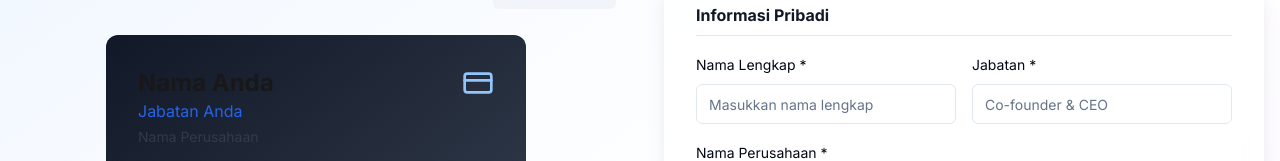
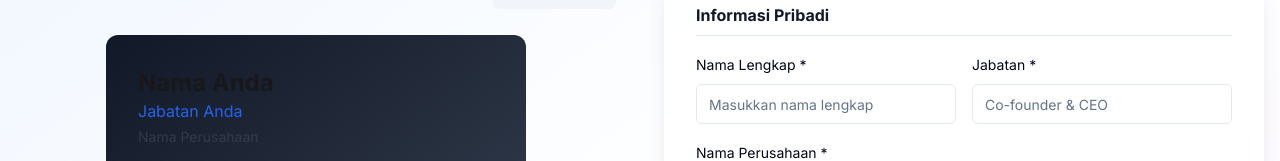
Before and after one commit to umankfams/kartu-nama-indonesia-ceria, a React (Vite) app: page /order in a window 1280 px wide. Shown: the part 190-351 px from the top of the page. Built offline with nearby package versions, Linux system fonts and the light colour scheme.

Commit message:
Remove credit card icon from preview
Removes the credit card icon from the `OrderCardPreview` component.

```diff
--- a/src/pages/order-steps/OrderCardPreview.tsx
+++ b/src/pages/order-steps/OrderCardPreview.tsx
@@ -74,7 +74,6 @@ const OrderCardPreview = ({
                   className="w-12 h-12 object-contain rounded"
                 />
               )}
-              <CreditCard className={`w-8 h-8 ${getAccentColor()}`} />
             </div>
           </div>
 
```
